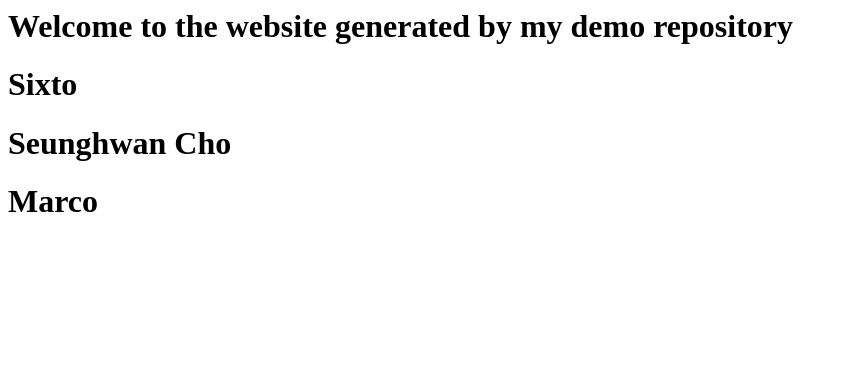
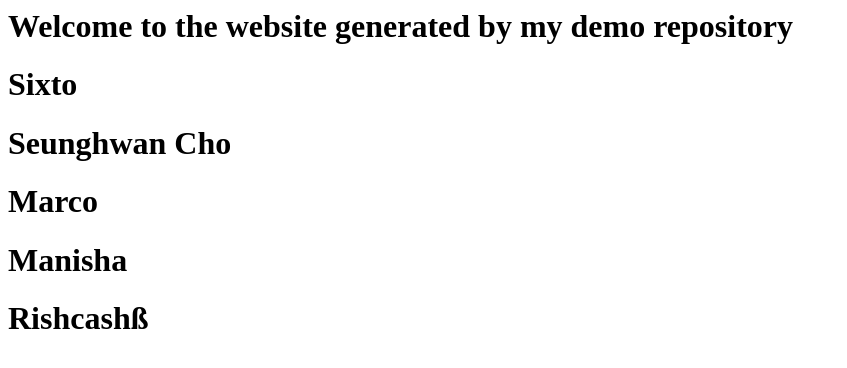
Before and after one commit to Foodies-Devs/demo-repository, a website: page index.html in a window 1280 px wide. Shown: the whole page, without its empty margins (0-847 px from the left). Drawn offline with Linux system fonts and the light colour scheme.

Commit message:
Hi every Good afternoon

```diff
--- a/index.html
+++ b/index.html
@@ -3,3 +3,5 @@
 <h1> Sixto </h1>
 <h1> Seunghwan Cho </h1>
 <h1> Marco</h1>
+<h1>Manisha </h1>
+<h1>Rishcashß</h1>
```
